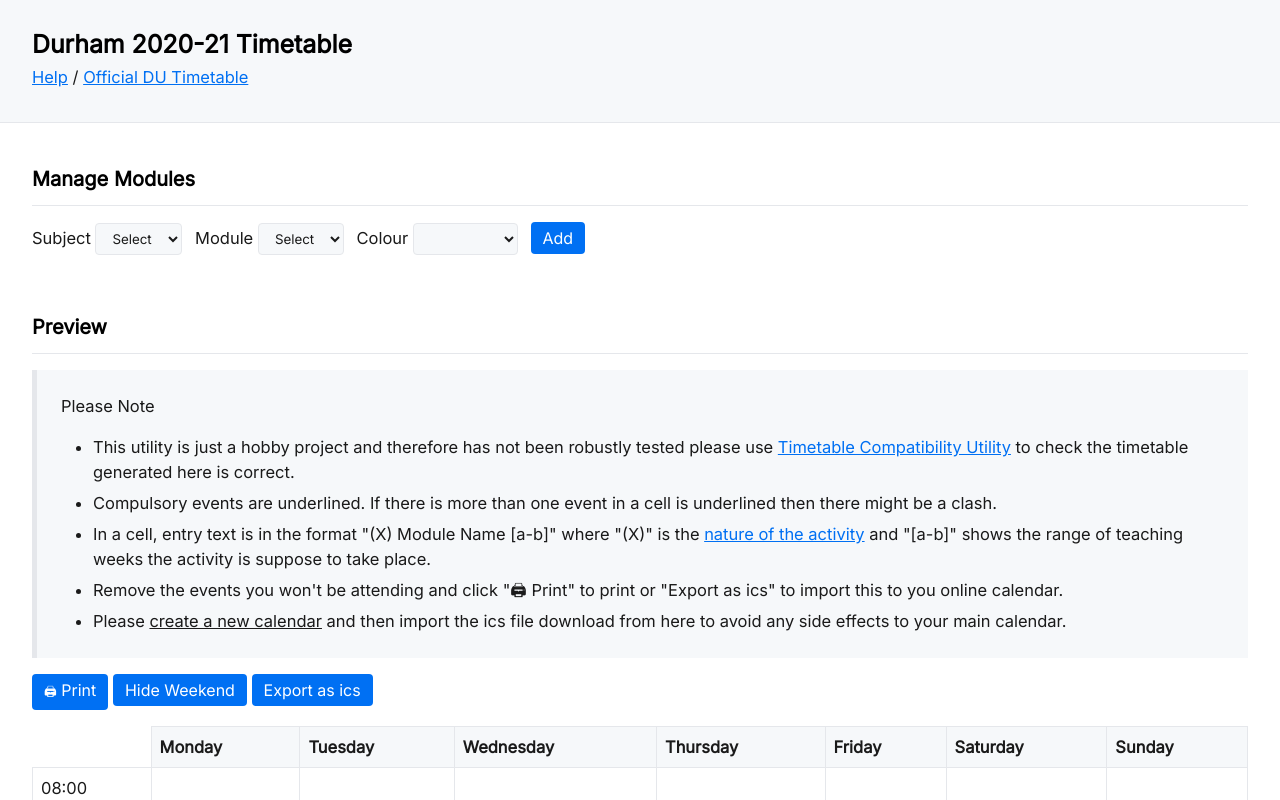
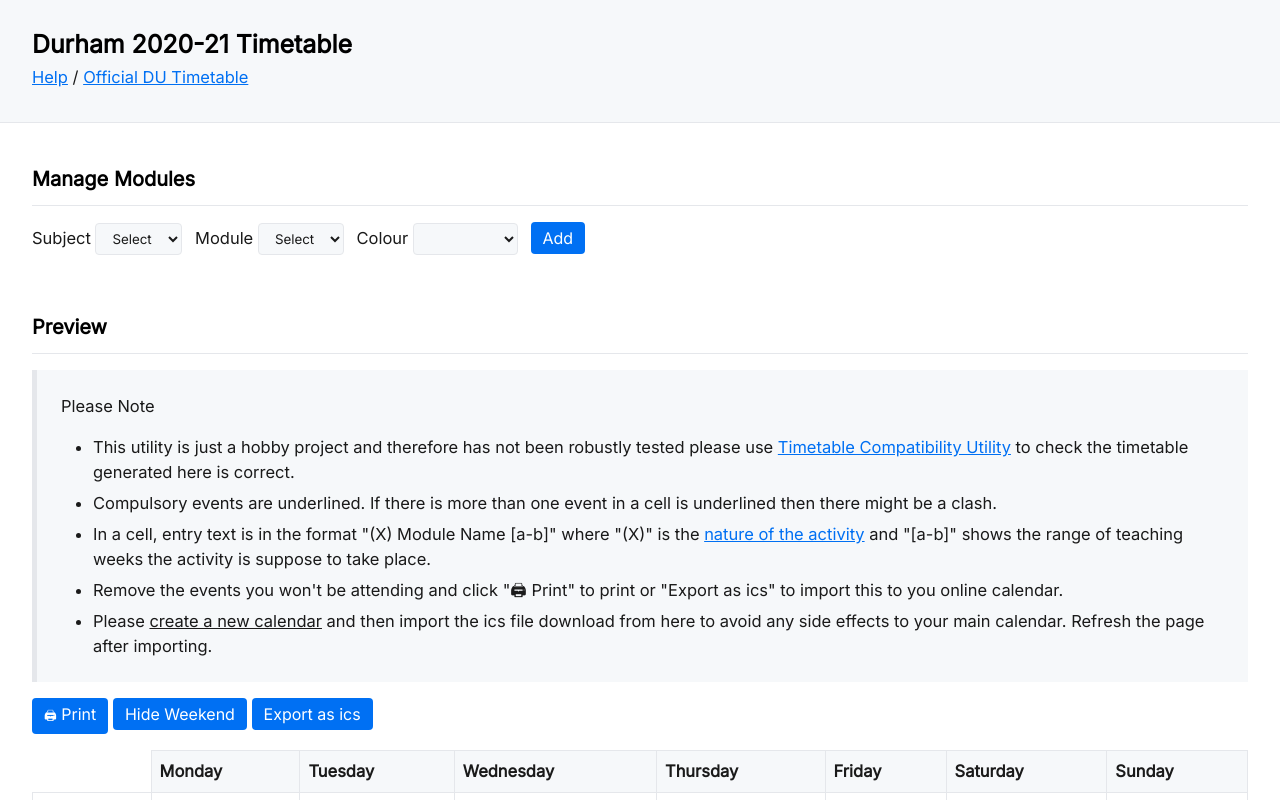
Before and after one commit to atharvat80/DU-Timetable, a Svelte app: page / in a window 1280 px wide. Shown: the top 800 px of the page. Built offline with nearby package versions, Linux system fonts and the light colour scheme.

Commit message:
Added refresh message to the note

```diff
--- a/src/App.svelte
+++ b/src/App.svelte
@@ -215,7 +215,7 @@
 			<li>Compulsory events are underlined. If there is more than one event in a cell is underlined then there might be a clash.</li>
 			<li>In a cell, entry text is in the format "(X) Module Name [a-b]" where "(X)" is the <a href="https://www.maths.dur.ac.uk/clash_checker/help.html">nature of the activity</a> and "[a-b]" shows the range of teaching weeks the activity is suppose to take place.</li>
 			<li>Remove the events you won't be attending and click "🖨 Print" to print or "Export as ics" to import this to you online calendar.</li>
-			<li>Please <u>create a new calendar</u> and then import the ics file download from here to avoid any side effects to your main calendar.</li>
+			<li>Please <u>create a new calendar</u> and then import the ics file download from here to avoid any side effects to your main calendar. Refresh the page after importing.</li>
 		</ul>
 	</blockquote>
 	<p>
```
